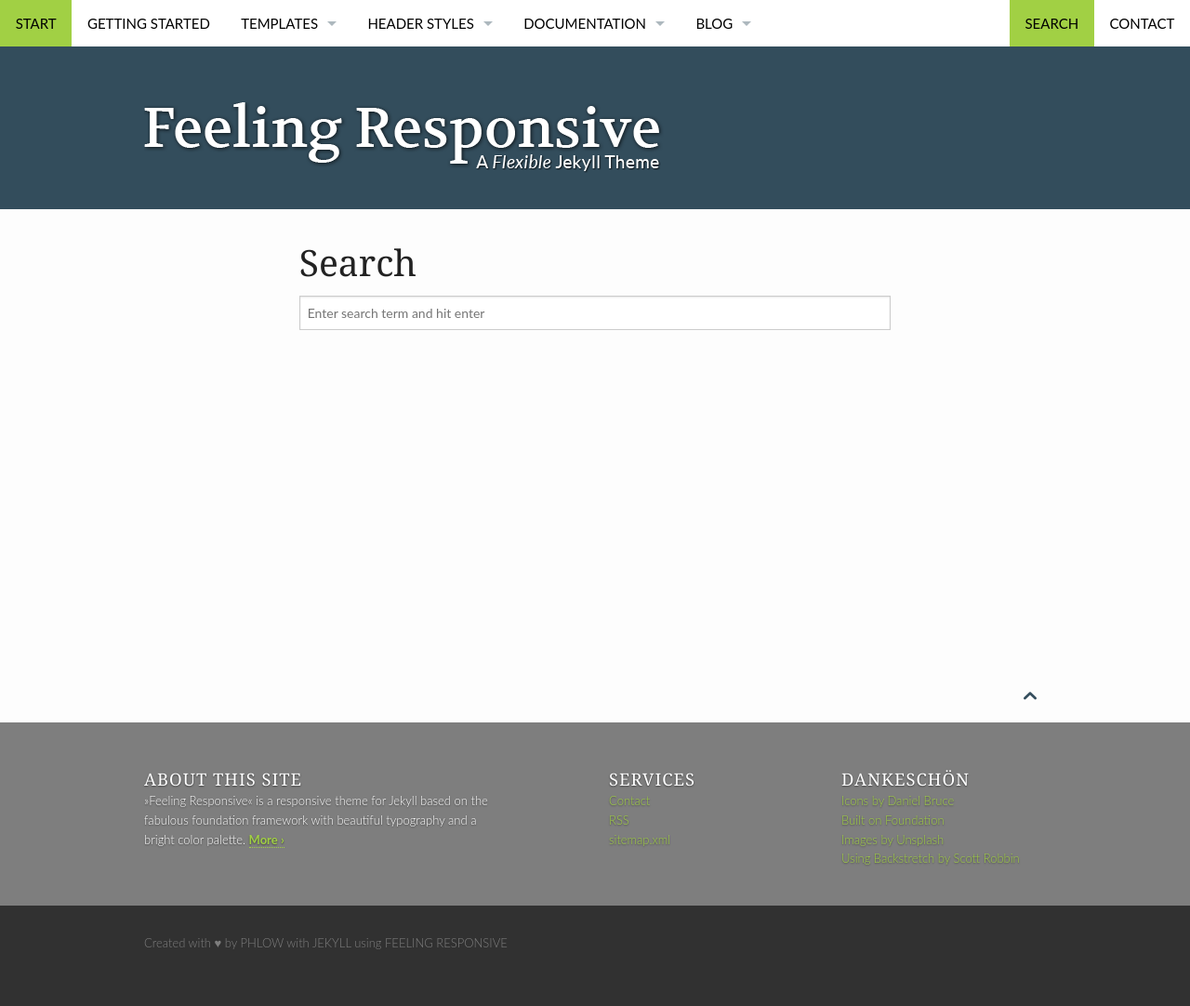
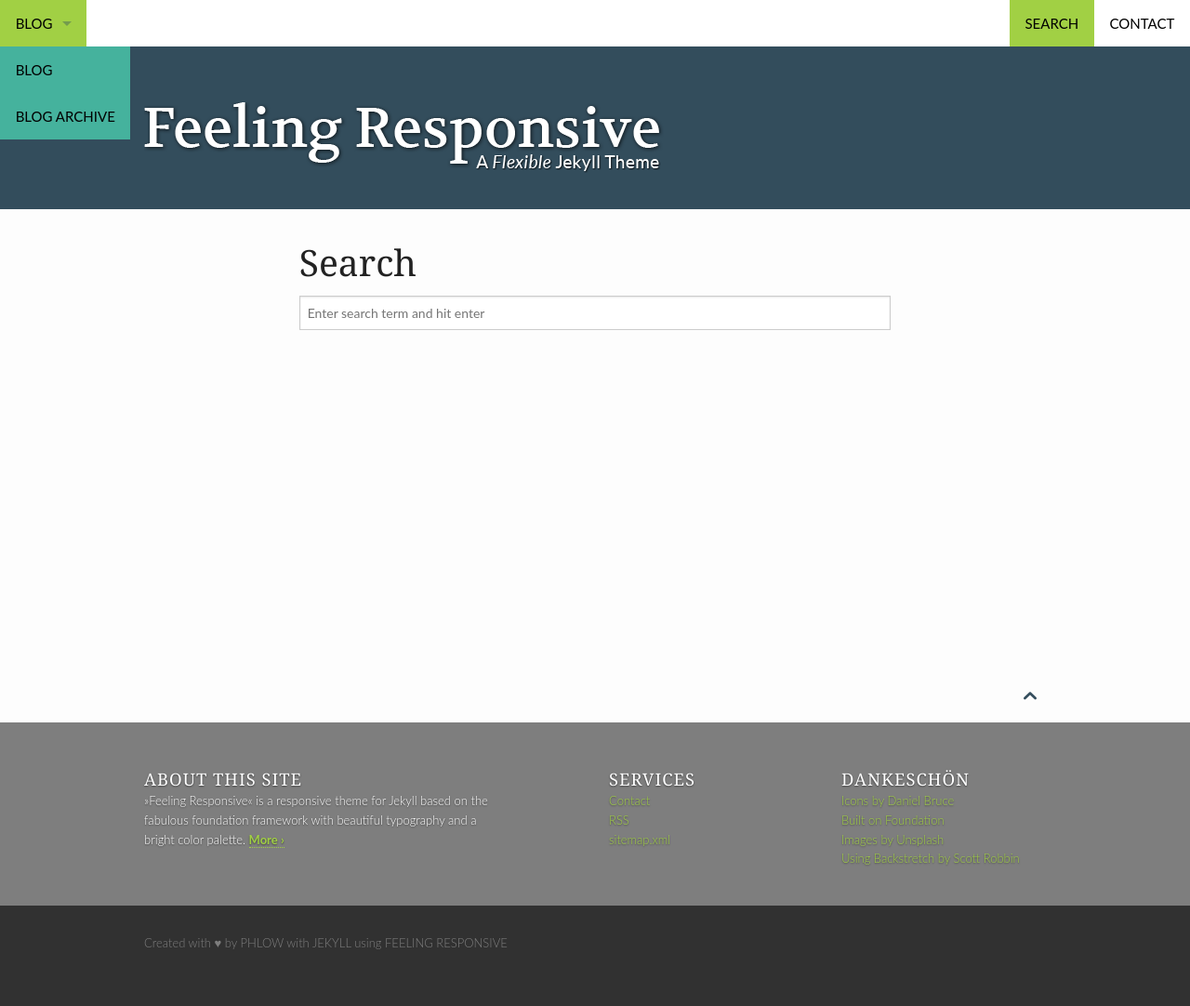
Before and after one commit to cheesespy/cheesespy.github.com, a Jekyll site: the page built from pages/search.md, in a window 1280 px wide. Shown: the whole page at 93% size. Built offline with Jekyll 4.4.1, drawn with Linux system fonts in a browser that asks for light colours.

Commit message:
edit menu

```diff
--- a/_config.yml
+++ b/_config.yml
@@ -21,7 +21,7 @@ description: "»Feeling Responsive« is a responsive theme for Jekyll based on t
 
 # This URL is the main adresse. Don't include a slash at the end.
 #
-url: "https://cheesespy.github.io"
+url: "http://cheesespy.github.io"
 baseurl: ""
 
 # This is for the editing function in _/includes/improve_content.html
@@ -34,7 +34,7 @@ improve_content: https://github.com/cheesespy/cheesespy.github.com/settings
 # Example: <img src="{{ site.urlimg }}/{{ post.image.title }}">
 # Markdown-Example for posts ![Image Text]({{ site.urlimg }}/image.jpg)
 #
-urlimg: "https://cheesespy.github.io/images/"
+urlimg: "http://cheesespy.github.io/images/"
 
 
 # Logo size is 600x80 pixels
--- a/_data/navigation.yml
+++ b/_data/navigation.yml
@@ -1,65 +1,4 @@
-- title: Start
-  url: "/"
-  side: left
 
-- title: Getting Started
-  url: "/getting-started/"
-  side: left
-
-- title: "Templates"
-  url: "/design/"
-  side: left
-  dropdown:
-  - title: "Grid & Colors"
-    url: "/design/grid/"
-  - title: "Typography"
-    url: "/design/typography/"
-  - title: "Page/Post"
-    url: "/design/page/"
-  - title: "Post-Left-Sidebar"
-    url: "/design/post-left-sidebar/"
-  - title: "Post-Right-Sidebar"
-    url: "/design/post-right-sidebar/"
-  - title: "Page Full-Width"
-    url: "/design/page-fullwidth/"
-  - title: "Blog-Page"
-    url: "/blog/"
-  - title: "Video"
-    url: "/design/video/"
-  - title: "Gallery"
-    url: "/design/gallery/"
-  - title: "Portfolio"
-    url: "/design/portfolio/"
-
-- title: "Header Styles"
-  url: "/headers/"
-  side: left
-  dropdown:
-  - title: "Header with Full-Width-Image"
-    url: "/design/header-full-width-image/"
-  - title: "Header with Image and Pattern"
-    url: "/design/header-image-pattern/"
-  - title: "Header with image and color"
-    url: "/design/header-image-color/"
-  - title: "Header Only With Logo"
-    url: "/design/header-logo-only/"
-  - title: "Header With Text"
-    url: "/design/header-with-text/"
-  - title: "No Header"
-    url: "/design/no-header/"
-  - title: "No Header but Image"
-    url: "/design/no-header-but-image/"
-
-- title: Documentation
-  url: "/documentation/"
-  side: left
-  dropdown:
-  - title: Documentation
-    url: "/documentation/"
-  - title: "Changelog"
-    url: "/changelog/"
-  - title: "Roadmap"
-    url: "/roadmap/"
 
 - title: Blog
   url: "/blog/"
```
Also changed, not shown: README.md.
